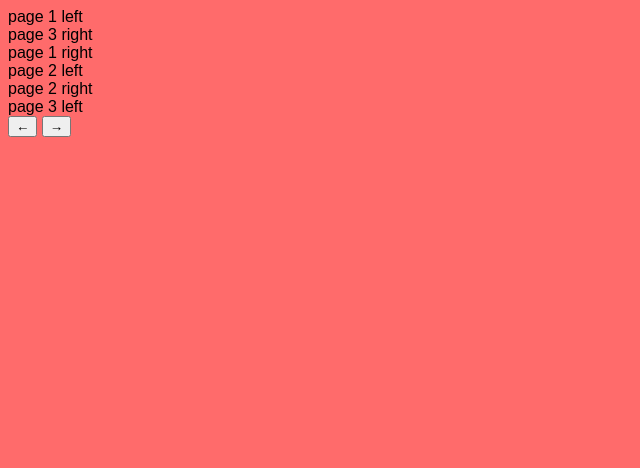
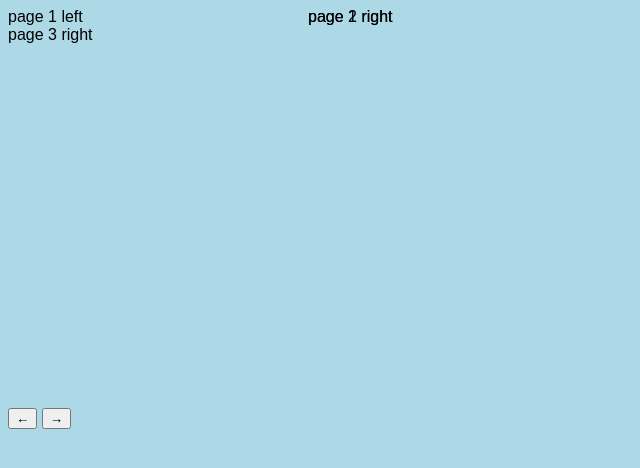
Before and after one commit to alisha-develops/arcana-highlights, a website built with Vite: page index.html in a window 1280 px wide. Shown: the whole page, without its empty margins (0-640 px from the left). Built offline with nearby package versions, Linux system fonts and the light colour scheme.

Commit message:
feat: update styles and add layout for book spread

```diff
--- a/src/style.sass
+++ b/src/style.sass
@@ -1,5 +1,40 @@
-$test-color: #ff6b6b
+@use 'sass:math'
+
+$page-w: 300px
+$page-h: 400px
+$flip-time: 1s
+$test-color: #ADD8E6
 
 body
   background: $test-color
   font-family: sans-serif
+
+.bookspread
+  position: relative
+  width: $page-w*2
+  height: $page-h
+  perspective: 2000px
+
+.leaf
+  position: absolute
+  top: 0
+  left: $page-w
+  width: $page-w
+  height: $page-h
+  transform-origin: left center
+  transform-style: preserve-3d
+  transition: transform $flip-time ease, z-index 0s $flip-time*0.5
+  z-index: calc(var(--total) - var(--i) + 1)
+  &.flipped
+    transform: rotateY(-180deg)
+    z-index: var(--i)
+
+.face
+  position: absolute
+  top: 0
+  left: 0
+  width: $page-w
+  height: $page-h
+  backface-visibility: hidden
+  &.back
+    transform: rotateY(180deg)
```
Also changed, not shown: 1 other file.
